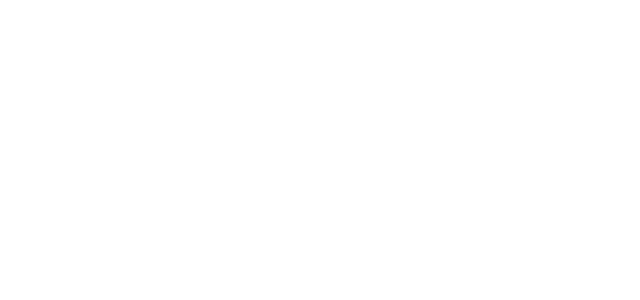
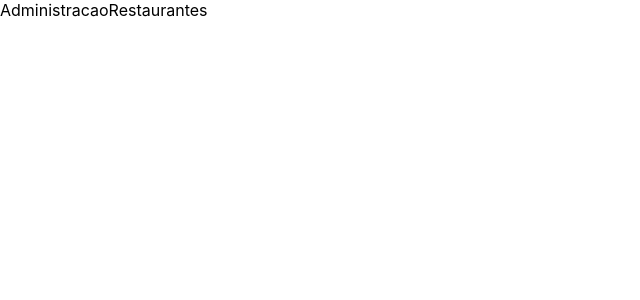
Before and after one commit to erikenascimento/Alura-Food, a React (Create React App) app: page /admin/restaurantes in a window 1280 px wide. Before the commit this address had no page. Shown: the top 300 px of the page, without its empty margins (0-640 px from the left). Built offline with nearby package versions, Linux system fonts and the light colour scheme.

Commit message:
Creating a new component and insert it into the routes in App.tsx

```diff
--- a/src/App.tsx
+++ b/src/App.tsx
@@ -1,13 +1,17 @@
-import { Routes, Route } from 'react-router-dom';
-import Home from './paginas/Home';
-import VitrineRestaurantes from './paginas/VitrineRestaurantes';
+import { Routes, Route } from "react-router-dom";
+import Home from "./paginas/Home";
+import VitrineRestaurantes from "./paginas/VitrineRestaurantes";
+import AdministracaoRestaurantes from "./paginas/Administracao/Restaurantes/AdministracaoRestaurantes";
 
 function App() {
-
 	return (
 		<Routes>
 			<Route path="/" element={<Home />} />
 			<Route path="/restaurantes" element={<VitrineRestaurantes />} />
+			<Route
+				path="/admin/restaurantes"
+				element={<AdministracaoRestaurantes />}
+			/>
 		</Routes>
 	);
 }
--- /dev/null
+++ b/src/paginas/Administracao/Restaurantes/AdministracaoRestaurantes.tsx
@@ -0,0 +1,5 @@
+const AdministracaoRestaurantes = () => {
+	return <div>AdministracaoRestaurantes</div>;
+};
+
+export default AdministracaoRestaurantes;
```
Lines whose indentation alone changed are shown as unchanged.
